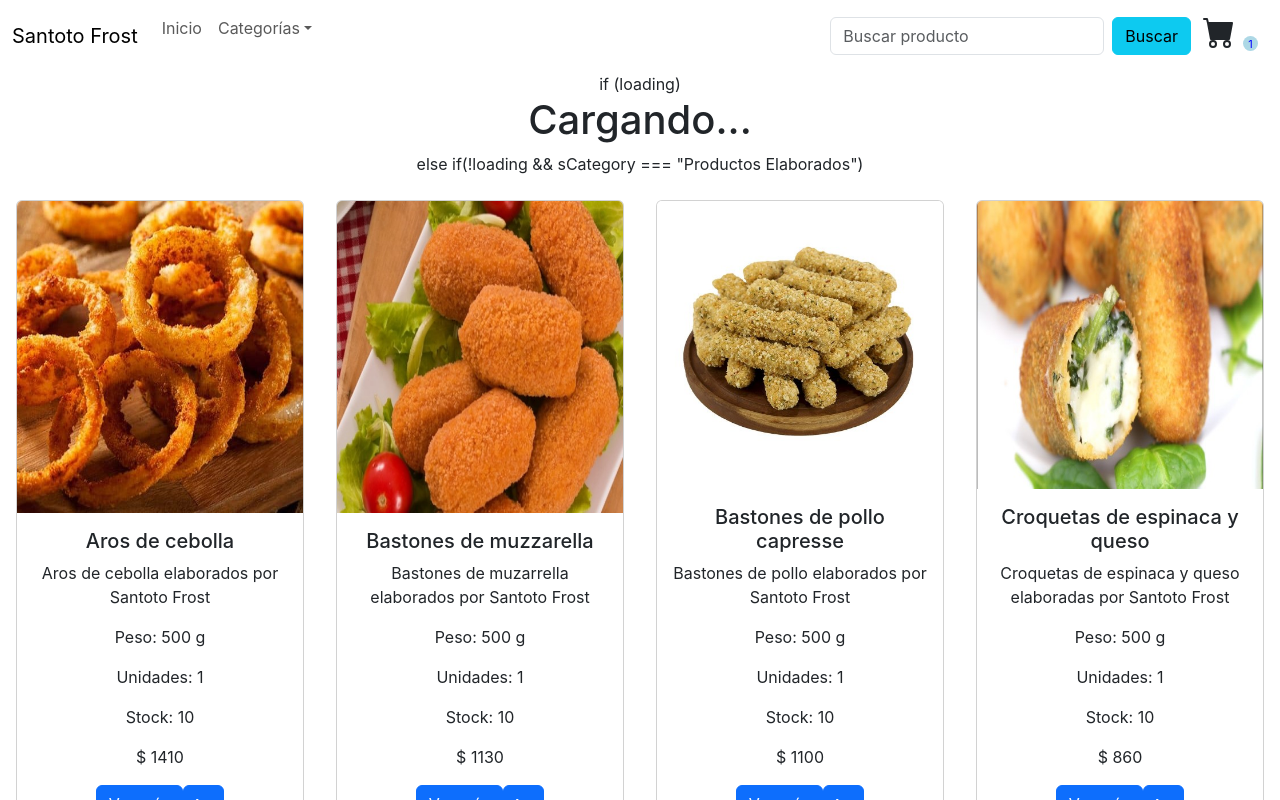
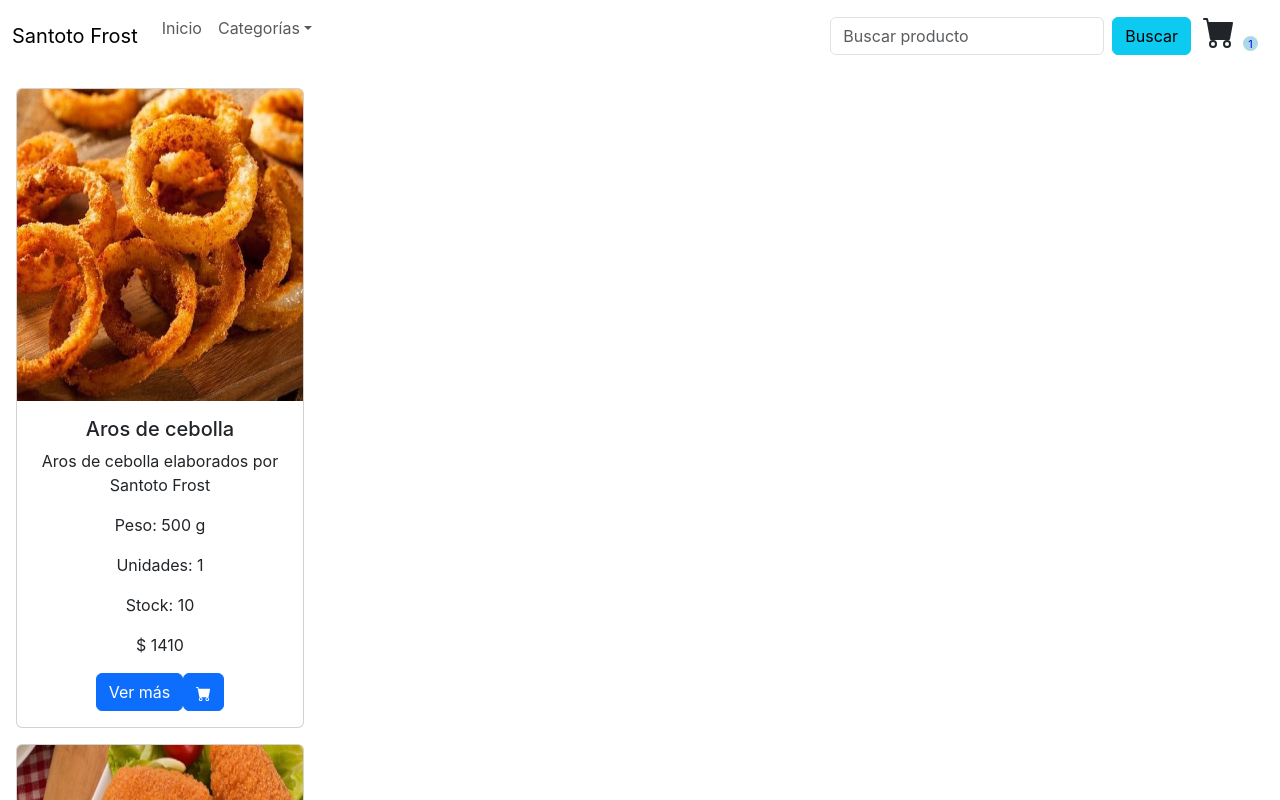
Before and after one commit to GabrielIvanRodriguez/Santoto-Frost, a React (Create React App) app: page /category/Pastas in a window 1280 px wide. Shown: the top 800 px of the page. Built offline with nearby package versions, Linux system fonts and the light colour scheme.

Commit message:
pre entrega 2 beta 7

```diff
--- a/src/components/item/itemListContainer/ItemListContainer.js
+++ b/src/components/item/itemListContainer/ItemListContainer.js
@@ -1,5 +1,5 @@
 import React, { Fragment, useEffect, useState } from 'react'
-import { useNavigate, useParams } from 'react-router-dom'
+import { useParams } from 'react-router-dom'
 import Item from "../../../components/item/Item"
 import arosCebolla from "./../../../assets/img/arosCebolla.jpg"
 import bastonesMuzza from "./../../../assets/img/bastonesMuzza.jpg"
@@ -15,9 +15,8 @@ import sorrentinos from "./../../../assets/img/sorrentinos.jpg"
 
 const ItemListContainer = () => {
 
-    const navigate = useNavigate();
     const { category } = useParams();
-    const [sCategory, setSCategory] = useState([]);
+    const [sCategory, setsCategory] = useState([]);
     const [loading, setLoading] = useState(true);
 
     const processedProducts = [
@@ -172,58 +171,15 @@ const ItemListContainer = () => {
 
     useEffect(() => {
         setTimeout(() => {
-            const selected = allProducts.find((product) => product.category === category)
-            setSCategory(selected);
-            setLoading(false);
-        }, 2000)
-    }, [category])
+          const selected = category ? allProducts.filter(product => product.category === category) : allProducts;
+          setsCategory(selected);
+          setLoading(false);
+        }, 2000);
+      }, [category]);
 
     return (
         <Fragment>
-
-            if (loading){
-                <h1>Cargando...</h1>
-            }else if(!loading && sCategory === "Productos Elaborados"){
-                <div>
-                    <h1>{sCategory}</h1>
-                    <div className="d-flex flex-wrap">
-                        {
-                            processedProducts.map((product) => <Item key={product.id} id={product.id} category={product.category} imgRoute={product.imgRoute} name={product.name} description={product.description} weight={product.weight} amount={product.amount} price={product.price} stock={product.stock} />)
-                        }
-                    </div>
-                </div>
-
-            }else if( !loading && sCategory === "Pastas"){
-                <div>
-                    <h1>{sCategory}</h1>
-                    <div className="d-flex flex-wrap">
-                        {
-                            pastaProducts.map((product) => <Item key={product.id} id={product.id} category={product.category} imgRoute={product.imgRoute} name={product.name} description={product.description} weight={product.weight} amount={product.amount} price={product.price} stock={product.stock} />)
-                        }
-                    </div>
-                </div>
-            }else{
-                <div>
-                    <h3>Productos elaborados</h3>
-                    <hr />
-                    <div className="d-flex flex-wrap">
-                        {
-                            processedProducts.map((product) => <Item key={product.id} id={product.id} category={product.category} imgRoute={product.imgRoute} name={product.name} description={product.description} weight={product.weight} amount={product.amount} price={product.price} stock={product.stock} />)
-                        }
-                    </div>
-                    <h3>Pastas</h3>
-                    <hr />
-                    <div className="d-flex flex-wrap">
-                        {
-                            pastaProducts.map((product) => <Item key={product.id} id={product.id} category={product.category} imgRoute={product.imgRoute} name={product.name} description={product.description} weight={product.weight} amount={product.amount} price={product.price} stock={product.stock} />)
-                        }
-                    </div>
-                </div>
-
-            }
-
-
-
+           {loading ? <h1>Cargando...</h1> : sCategory.map((product) => <Item key={product.id} id={product.id} category={product.category} imgRoute={product.imgRoute} name={product.name} description={product.description} weight={product.weight} amount={product.amount} price={product.price} stock={product.stock} />) }
         </Fragment>
     )
 }
```
